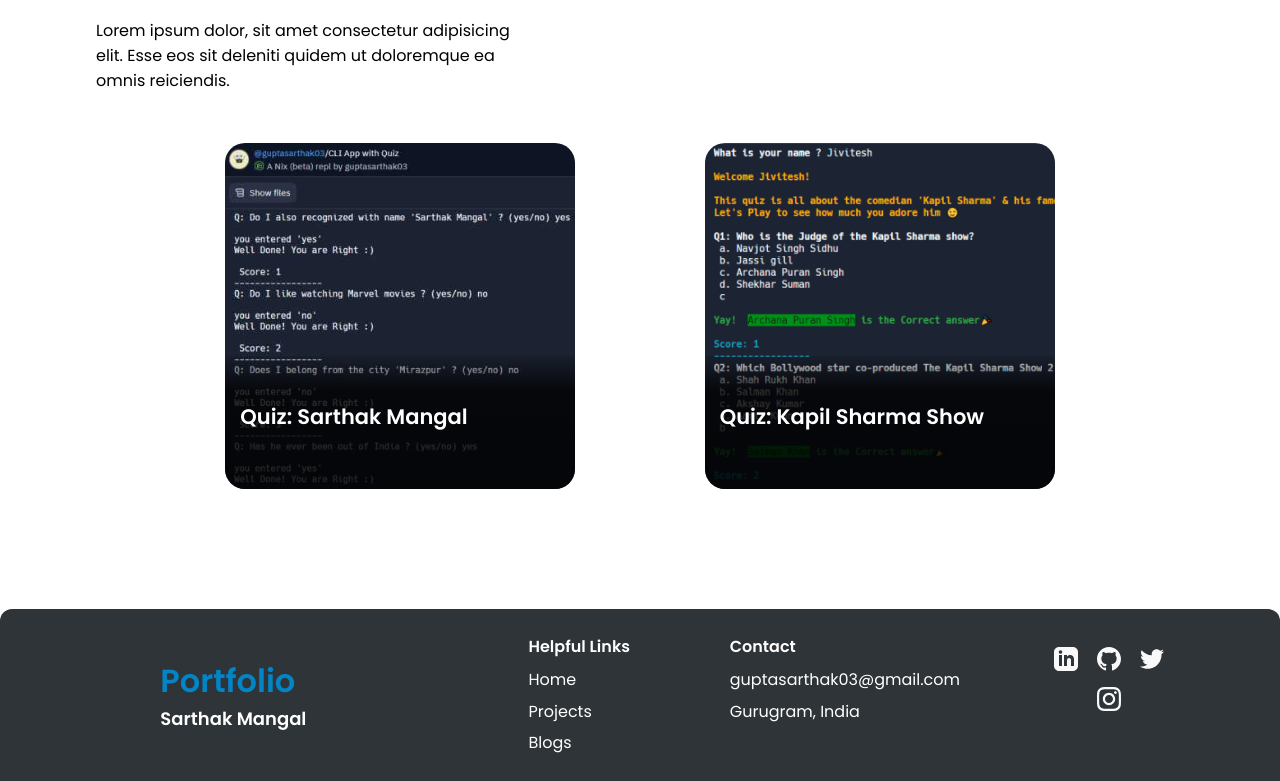
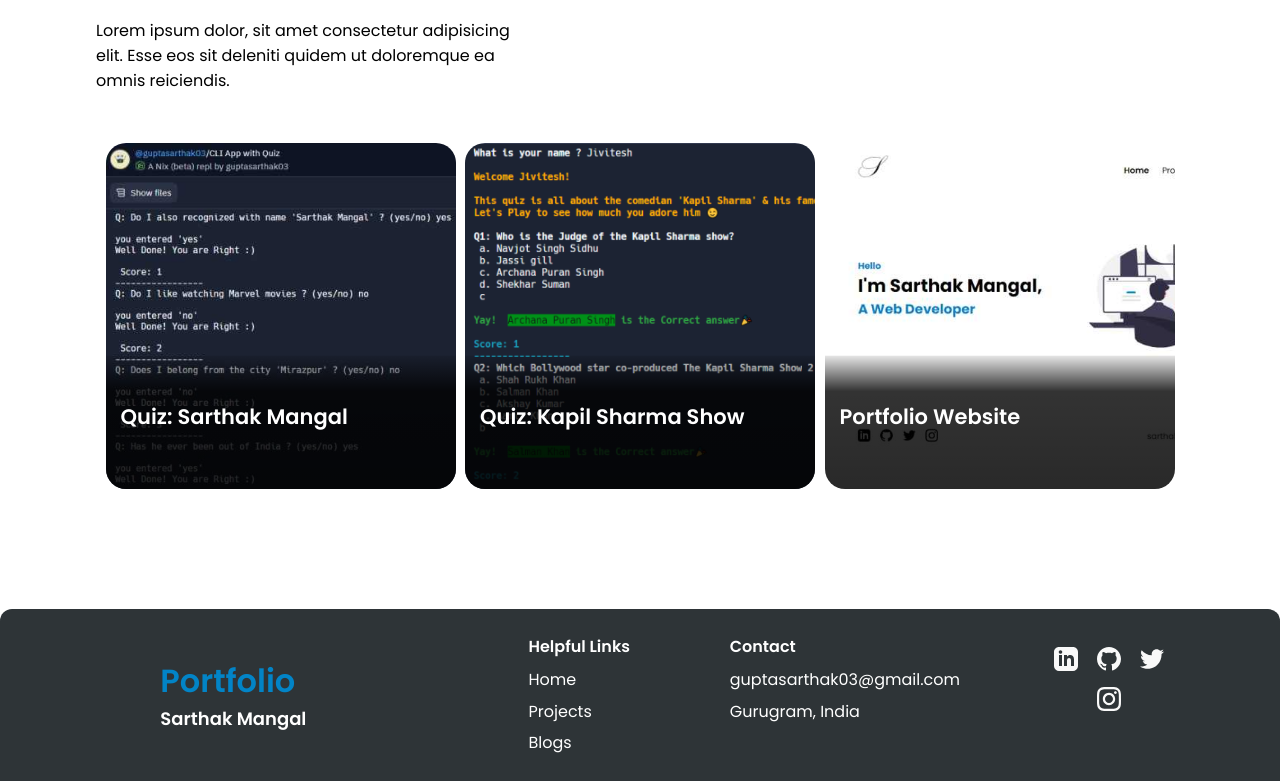
Before and after one commit to guptasarthak03/sarthakmangal.com, a Next.js app: page /projects in a window 1280 px wide. Shown: the part 857-1638 px from the top of the page. Built offline with nearby package versions, Linux system fonts and the light colour scheme.

Commit message:
Feat: new project, Refactor: project data

```diff
--- a/components/constants/pageData.js
+++ b/components/constants/pageData.js
@@ -20,4 +20,13 @@
     desc: "How many episodes of TKSS have you seen? Let's test your score in a fun quiz on Kapil & his show. A Mark-2 project.",
     tech: 'CLI',
   },
+  {
+    id: 'portfolio-website',
+    title: 'Portfolio Website',
+    imgPath: '/images/projects/portfolio-website.jpg',
+    previewUrl: 'https://sarthakmangal.com/',
+    codeUrl: 'https://github.com/guptasarthak03/sarthakmangal.com',
+    desc: "My personal portfolio website. Its has been one of my most dearest of projects. Yeah! I'm biased😜",
+    tech: 'NextJS',
+  },
 ];
--- a/pages/index.js
+++ b/pages/index.js
@@ -5,13 +5,13 @@
 import SkillListContainer from '../components/container/skillListContainer';
 import ProjectsContainer from '../components/container/projectsContainer';
 import BlogCards from '../components/container/BlogCards';
-import SocialHandle from '../components/container/SocialHandle';
 import Hero from '../components/layout/hero';
 import Footer from '../components/layout/footer';
 import {
   projectCardList,
   blogCardList,
 } from '../components/constants/homepage';
+import { projectDataList } from '../components/constants/pageData';
 
 const Home = () => {
   const [workHeader, setWorkHeader] = useState('blog');
@@ -72,7 +72,9 @@
               <div className="work-body">
                 {workHeader == 'portfolio' ? (
                   <div className="my-projects">
-                    <ProjectsContainer projectCardList={projectCardList} />
+                    <ProjectsContainer
+                      projectCardList={projectDataList.slice(-3).reverse()}
+                    />
                   </div>
                 ) : (
                   <div className="my-blogs">
```
Also changed, not shown: components/constants/homepage.js (+0 -17 lines), public/images/projects/portfolio-website.jpg (added).
